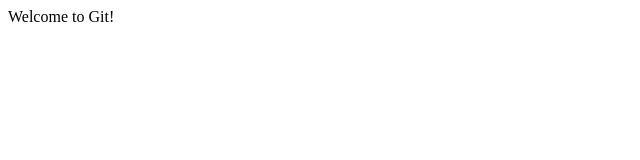
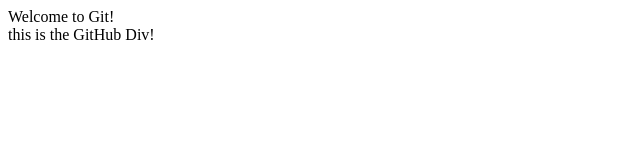
Before and after one commit to oriML/my-start-project, a plain HTML site: page index.html in a window 1280 px wide. Shown: the whole page, without its empty margins (0-640 px from the left). Drawn offline with Linux system fonts and the light colour scheme.

Commit message:
Update index.html

```diff
--- a/index.html
+++ b/index.html
@@ -12,5 +12,9 @@
         Welcome to Git!
     </div>
 
+    <div>
+        this is the GitHub Div!
+    </div>
+
 </body>
 </html>
```
